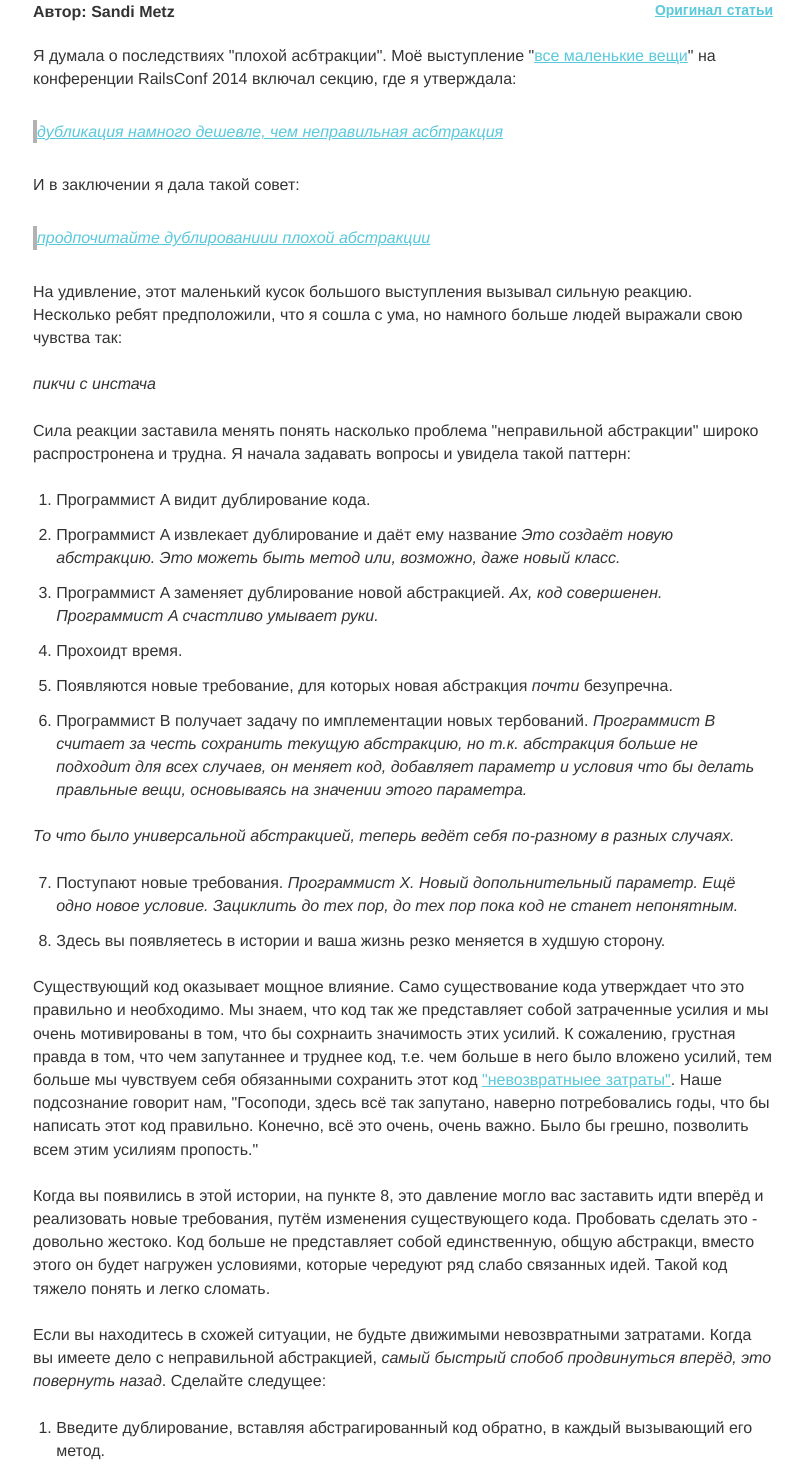
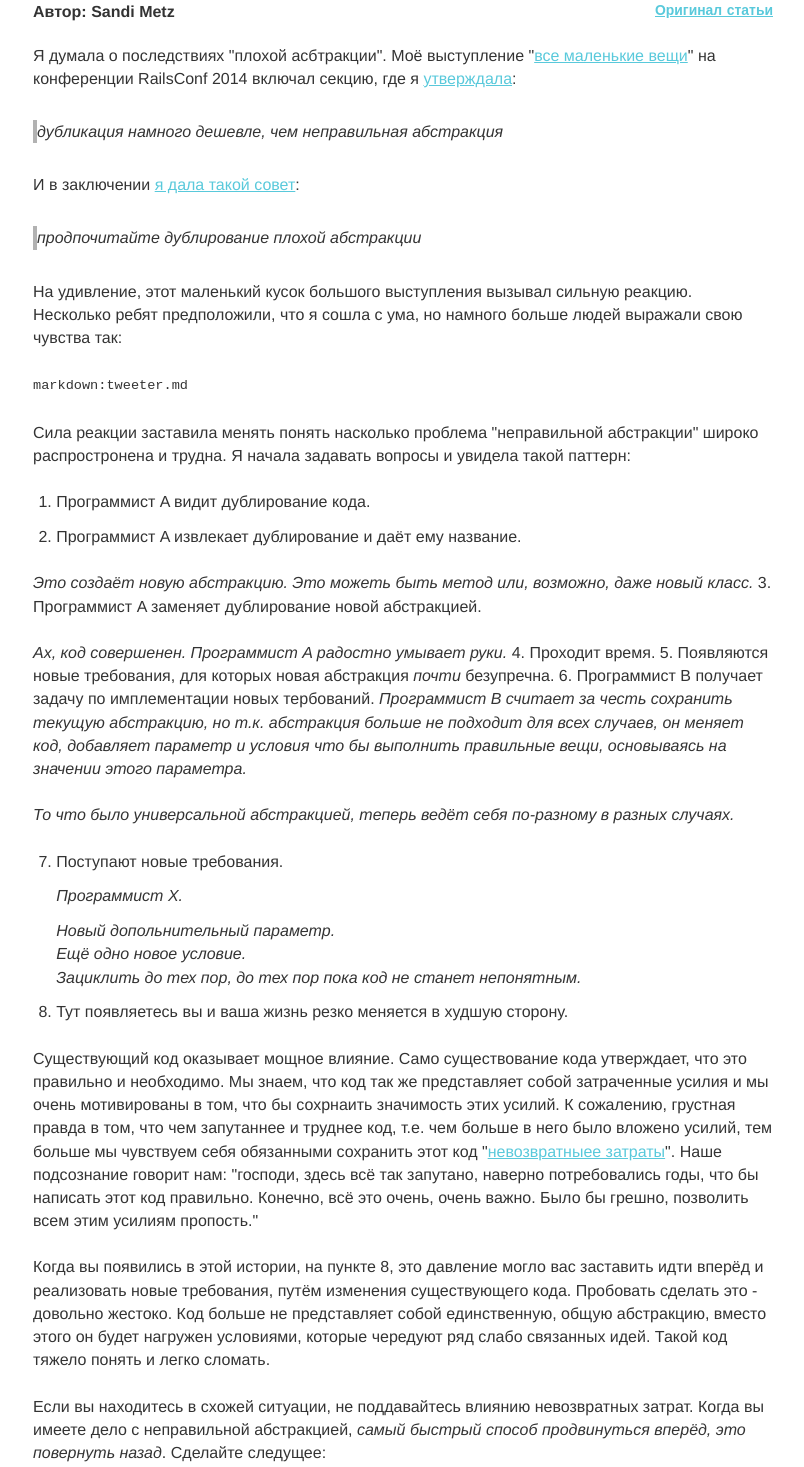
Before and after one commit to blazerius54/personal-page, a Gatsby site: page /post/the-wrong-abstraction/ in a window 1280 px wide. Shown: the part 97-1564 px from the top of the page, without its empty margins (237-1041 px from the left). Built offline with nearby package versions, Linux system fonts and the light colour scheme; Gatsby itself is replaced by a stand-in of ours; some packages are replaced by stand-ins of ours.

Commit message:
develop/wrong abstraction

```diff
--- a/gatsby-browser.js
+++ b/gatsby-browser.js
@@ -1,5 +1,5 @@
 import './src/styles/global.scss';
 
-require('gatsby-remark-autolink-headers/gatsby-browser').shouldUpdateScroll = function shouldUpdateScroll() {
-    window.scrollTo(0, 0);
-};
+// require('gatsby-remark-autolink-headers/gatsby-browser').shouldUpdateScroll = function shouldUpdateScroll() {
+//     window.scrollTo(0, 0);
+// };
--- a/gatsby-config.js
+++ b/gatsby-config.js
@@ -22,15 +22,18 @@ module.exports = {
             resolve: 'gatsby-transformer-remark',
             options: {
                 plugins: [
-                    // {
-                    //     resolve: 'gatsby-remark-images',
-                    //     options: {
-                    //         // It's important to specify the maxWidth (in pixels) of
-                    //         // the content container as this plugin uses this as the
-                    //         // base for generating different widths of each image.
-                    //         maxWidth: 590,
-                    //     },
-                    // },
+                    {
+                        resolve: 'gatsby-remark-embed-markdown',
+                        options: {
+                            directory: `${__dirname}/src/snippets`,
+                        },
+                    },
+                    {
+                        resolve: 'gatsby-remark-images',
+                        options: {
+                            maxWidth: 590,
+                        },
+                    },
                     'gatsby-remark-copy-linked-files',
                     {
                         resolve: 'gatsby-remark-prismjs',
@@ -40,6 +43,7 @@ module.exports = {
                     },
                     // 'gatsby-remark-copy-linked-files',
                     'gatsby-remark-autolink-headers',
+                    'gatsby-plugin-twitter',
                     {
                         resolve: 'gatsby-remark-external-links',
                         options: {
--- a/src/pages/the-wrong-abstraction/index.md
+++ b/src/pages/the-wrong-abstraction/index.md
@@ -6,71 +6,68 @@ origin: https://sandimetz.com/blog/2016/1/20/the-wrong-abstraction
 ---
 
 Я думала о последствиях "плохой асбтракции". Моё выступление
-"[все маленькие вещи](https://www.youtube.com/watch?v=8bZh5LMaSmE&featu..)" на конференции RailsConf 2014 включал секцию, где я
-утверждала:
+"[все маленькие вещи](https://www.youtube.com/watch?v=8bZh5LMaSmE&feature=youtu.be)" на конференции RailsConf 2014 включал секцию, где я
+[утверждала](https://www.youtube.com/watch?t=893&v=8bZh5LMaSmE&feature=youtu.be):
 
->*[дубликация намного дешевле, чем неправильная асбтракция](https://www.youtube.com/watch?v=8bZh5LMaSmE&featu..)*
+>*дубликация намного дешевле, чем неправильная абстракция*
 
-И в заключении я дала такой совет:
+И в заключении [я дала такой совет](https://www.youtube.com/watch?t=2142&v=8bZh5LMaSmE&feature=youtu.be):
 
->*[продпочитайте дублированиии плохой абстракции](https://www.youtube.com/watch?v=8bZh5LMaSmE&featu..)*
+>*продпочитайте дублирование плохой абстракции*
 
 На удивление, этот маленький кусок большого выступления вызывал сильную реакцию.
 Несколько ребят предположили, что я сошла с ума, но намного больше людей выражали свою чувства так:
 
-*пикчи с инстача*
+`markdown:tweeter.md`
 
 Сила реакции заставила менять понять насколько проблема "неправильной абстракции"
 широко распростронена и трудна. Я начала задавать вопросы и увидела такой паттерн:
 
 1. Программист A видит дублирование кода.
 
-2. Программист A извлекает дублирование и даёт ему название
+2. Программист A извлекает дублирование и даёт ему название.
+
 *Это создаёт новую абстракцию. Это можеть быть метод или, возможно, даже новый класс.*
+3. Программист A заменяет дублирование новой абстракцией.
 
-3. Программист A заменяет дублирование новой абстракцией.
-*Ах, код совершенен. Программист A счастливо умывает руки.*
-
-4. Прохоидт время.
-
-5. Появляются новые требование, для которых новая абстракция *почти* безупречна.
-
+*Ах, код совершенен. Программист A радостно умывает руки.*
+4. Проходит время.
+5. Появляются новые требования, для которых новая абстракция *почти* безупречна.
 6. Программист B получает задачу по имплементации новых тербований.
 *Программист B считает за честь сохранить текущую абстракцию, но т.к.
 абстракция больше не подходит для всех случаев, он меняет код,
-добавляет параметр и условия что бы делать правльные вещи,
+добавляет параметр и условия что бы выполнить правильные вещи,
 основываясь на значении этого параметра.*
 
 *То что было универсальной абстракцией, теперь ведёт себя по-разному в разных случаях.*
 
 7. Поступают новые требования.
-*Программист X.
-Новый допольнительный параметр.
-Ещё одно новое условие.
-Зациклить до тех пор, до тех пор пока код не станет непонятным.*
+*<p>Программист X.</p>*
+*<p>Новый допольнительный параметр.</p>*
+*<p>Ещё одно новое условие.</p>*
+*<p>Зациклить до тех пор, до тех пор пока код не станет непонятным.</p>*
 
-8. Здесь вы появляетесь в истории и ваша жизнь резко
+8. Тут появляетесь вы и ваша жизнь резко
 меняется в худшую сторону.
 
-
 Существующий код оказывает мощное влияние. Само существование кода
-утверждает что это правильно и необходимо. Мы знаем, что код так же
+утверждает, что это правильно и необходимо. Мы знаем, что код так же
 представляет собой затраченные усилия и мы очень мотивированы в том,
 что бы сохрнаить значимость этих усилий. К сожалению, грустная правда в том,
 что чем запутаннее и труднее код, т.е. чем больше в него было вложено усилий,
-тем больше мы чувствуем себя обязанными сохранить этот код ["невозвратныее затраты"](https://en.wikipedia.org/wiki/Sunk_cost#Loss_aversion..).
-Наше подсознание говорит нам, "Госоподи, здесь всё так запутано, наверно
+тем больше мы чувствуем себя обязанными сохранить этот код "[невозвратныее затраты](https://en.wikipedia.org/wiki/Sunk_cost#Loss_aversion..)".
+Наше подсознание говорит нам: "господи, здесь всё так запутано, наверно
 потребовались годы, что бы написать этот код правильно. Конечно, всё это очень,
 очень важно. Было бы грешно, позволить всем этим усилиям пропость."
 
 Когда вы появились в этой истории, на пункте 8, это давление могло вас заставить
 идти вперёд и реализовать новые требования, путём изменения существующего кода.
 Пробовать сделать это - довольно жестоко. Код больше не представляет собой единственную,
-общую абстракци, вместо этого он будет нагружен условиями, которые чередуют
+общую абстракцию, вместо этого он будет нагружен условиями, которые чередуют
 ряд слабо связанных идей. Такой код тяжело понять и легко сломать.
 
-Если вы находитесь в схожей ситуации, не будьте движимыми невозвратными затратами.
-Когда вы имеете дело с неправильной абстракцией, *самый быстрый спобоб продвинуться вперёд,
+Если вы находитесь в схожей ситуации, не поддавайтесь влиянию невозвратных затрат.
+Когда вы имеете дело с неправильной абстракцией, *самый быстрый способ продвинуться вперёд,
 это повернуть назад*. Сделайте следущее:
 
 1. Введите дублирование, вставляя абстрагированный код обратно, в каждый вызывающий его метод.
--- /dev/null
+++ b/src/pages/the-wrong-abstraction/tweeter.md
@@ -0,0 +1,5 @@
+<blockquote class="twitter-tweet" data-theme="light">
+    <p lang="en" dir="ltr">This, a million times this! “<a href="https://twitter.com/BonzoESC?ref_src=twsrc%5Etfw">@BonzoESC</a>: “Duplication is far cheaper than the wrong abstraction” <a href="https://twitter.com/sandimetz?ref_src=twsrc%5Etfw">@sandimetz</a> <a href="https://twitter.com/rbonales?ref_src=twsrc%5Etfw">@rbonales</a> <a href="http://t.co/3qMI0waqWb">pic.twitter.com/3qMI0waqWb</a>”</p>&mdash; 🆃🅸🅼 🏴‍☠️ (@pims) <a href="https://twitter.com/pims/status/442010383725760512?ref_src=twsrc%5Etfw">March 7, 2014</a>
+</blockquote>
+<script async src="https://platform.twitter.com/widgets.js" charset="utf-8">
+</script>
--- /dev/null
+++ b/src/snippets/tweeter.md
@@ -0,0 +1 @@
+<blockquote class="twitter-tweet" data-theme="light"><p lang="en" dir="ltr">This, a million times this! “<a href="https://twitter.com/BonzoESC?ref_src=twsrc%5Etfw">@BonzoESC</a>: “Duplication is far cheaper than the wrong abstraction” <a href="https://twitter.com/sandimetz?ref_src=twsrc%5Etfw">@sandimetz</a> <a href="https://twitter.com/rbonales?ref_src=twsrc%5Etfw">@rbonales</a> <a href="http://t.co/3qMI0waqWb">pic.twitter.com/3qMI0waqWb</a>”</p>&mdash; 🆃🅸🅼 🏴‍☠️ (@pims) <a href="https://twitter.com/pims/status/442010383725760512?ref_src=twsrc%5Etfw">March 7, 2014</a></blockquote> <script async src="https://platform.twitter.com/widgets.js" charset="utf-8"></script>
```
Also changed, not shown: package.json (+5 -2 lines), 1 other file.
